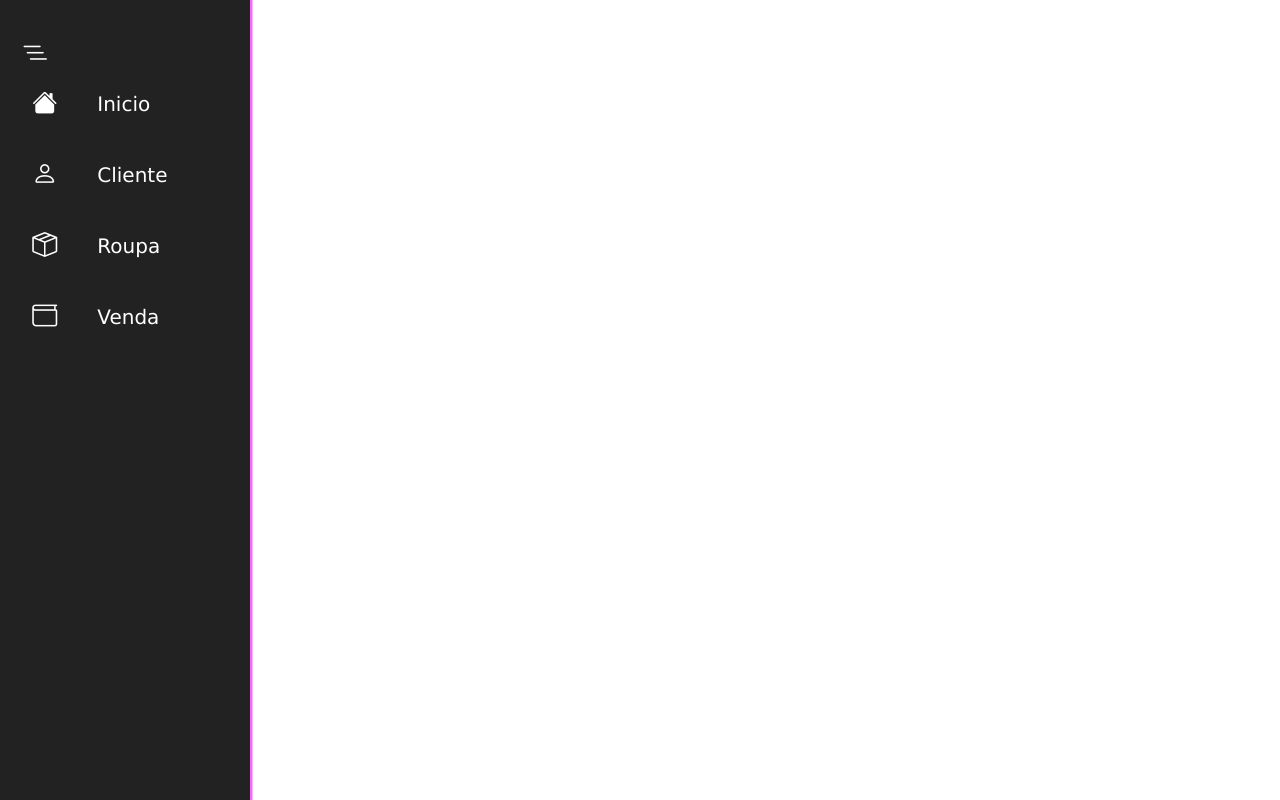
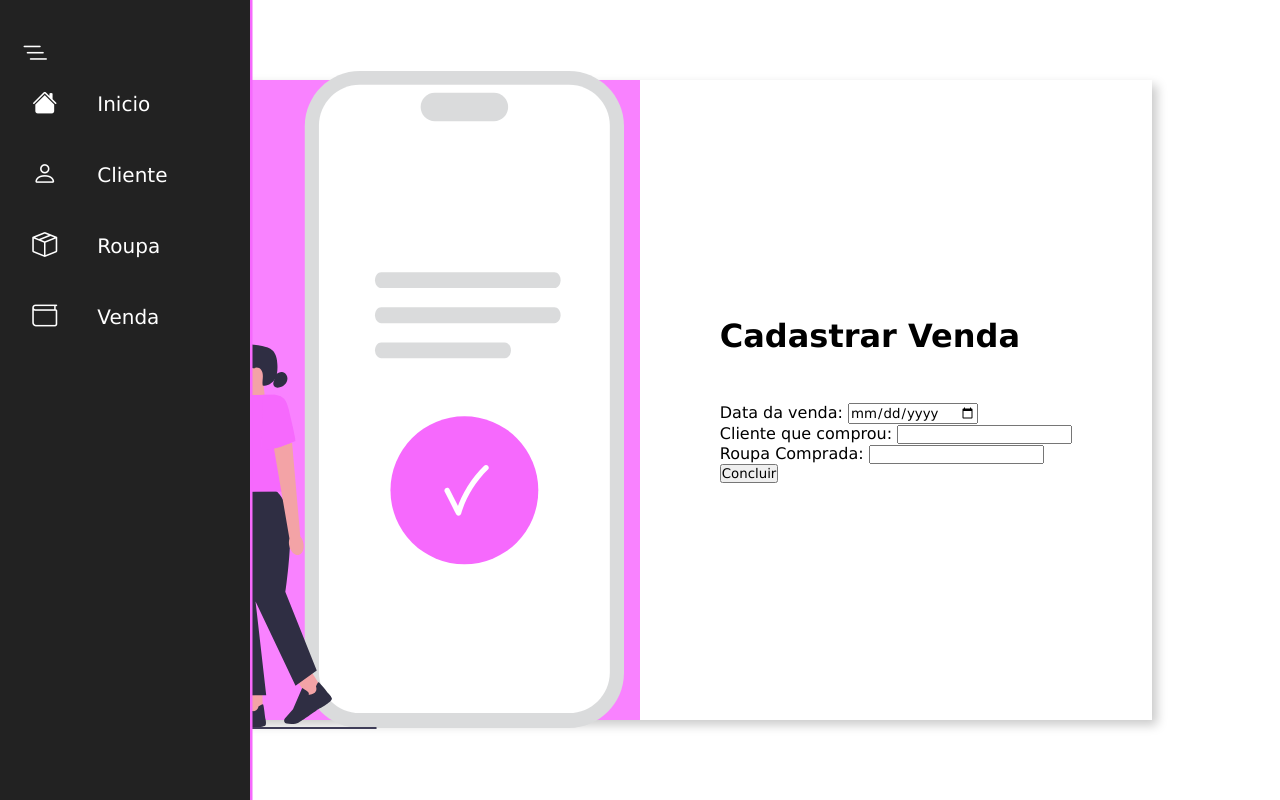
Before and after one commit to raelaraujo0/projetobecho, a Django app: template projeto/projetoapp/templates/brecho/venda/venda.html in a window 1280 px wide. Run offline with Django 4.2, Linux system fonts and the light colour scheme; the template is opened without the code that fills it, so the values that code supplies are empty, except form fields; tables that the repository leaves empty hold one stand-in row (values such as "Sample post"); form fields are guessed from the names that the template uses.

Commit message:
estilizacao formulario

```diff
--- a/projeto/projetoapp/forms.py
+++ b/projeto/projetoapp/forms.py
@@ -5,8 +5,10 @@ class ClienteForm(forms.ModelForm):
     class Meta:
         model = Cliente
         fields = ["idcliente",
-                  "Nome",
-                  "LinkTel"]
+                  "PrimeiroNome",
+                  "SegundoNome",
+                  "Link",
+                  "Tel"]
 
 class RoupaForm(forms.ModelForm):
     class Meta:
--- a/projeto/projetoapp/models.py
+++ b/projeto/projetoapp/models.py
@@ -3,8 +3,10 @@ from django.core.validators import MinValueValidator
 
 class Cliente(models.Model):
     idcliente = models.AutoField(primary_key=True)
-    Nome = models.CharField(max_length = 50)
-    LinkTel = models.CharField(max_length = 30)
+    PrimeiroNome = models.CharField(max_length = 15, blank=True)
+    SegundoNome = models.CharField(max_length = 15, blank=True)
+    Link = models.CharField(max_length = 100, null=True)
+    Tel = models.CharField(max_length = 12, null=True)
 
 class Roupa(models.Model):
     idroupa = models.AutoField(primary_key = True)
--- a/projeto/projetoapp/templates/brecho/partial/head.html
+++ b/projeto/projetoapp/templates/brecho/partial/head.html
@@ -1,11 +1,11 @@
 {% load static %}
 <!DOCTYPE html>
-<html lang="en">
+<html lang="pt-br">
 
 <head>
     <meta charset="UTF-8">
     <meta name="viewport" content="width=device-width, initial-scale=1.0">
     <link rel="stylesheet" href="{% static 'css/index.css' %}">
-    <link rel="stylesheet" href="{% static 'css/pags.css' %}">
+    <link rel="stylesheet" href="{% static 'css/form.css' %}">
     <title>Brecho</title>
 </head>
--- a/projeto/projetoapp/templates/brecho/venda/venda.html
+++ b/projeto/projetoapp/templates/brecho/venda/venda.html
@@ -3,18 +3,39 @@
 {% include 'brecho/partial/sidebar.html' %}
 <body>
 
-    <form action="{% url 'criar_venda' %}" method="post">
+    <div class="conteiner">
+        <div class="con-img">
+            <img src="{% static 'img/vendaform.svg' %}">
+        </div>
+
         <div class="formulario">
-            <h1>Cadastrar Venda</h1> <br>
-            {% csrf_token %}
-            <label for="DataVenda">Data da venda:</label>
-            <input type="date" name="DataVenda">
+            <form action="{% url 'criar_venda' %}" method="post">
+                {% csrf_token %}
+                <div class="formheader">
+                    <div class="titulo">
+                        <h1>Cadastrar Venda</h1>
+                    </div>
+                </div>
 
-            <label for="cliente_comprou">Cliente que comprou:</label>
-            {{ form.cliente_comprou }} <br>
+            <div class="entradas">
 
-            <label for="roupa_comprada"> Roupa Comprada:</label>
-            {{ form.roupa_comprada }} <br>
+                <div class="entradasbox">
+                    <label for="DataVenda">Data da venda:</label>
+                    <input type="date" name="DataVenda" required>
+                </div>
+
+                <div class="entradasbox">
+                    <label for="cliente_comprou">Cliente que comprou:</label>
+                    {{ form.roupa_comprada }}
+                </div>
+
+                <div class="entradasbox">
+                    <label for="roupa_comprada"> Roupa Comprada:</label>
+                    {{ form.cliente_comprou }}
+                </div>
+
+            </div>
+
 
         <div class="concluir">
             <button type="submit">Concluir</button>
@@ -30,6 +51,7 @@
 
         </div>
     </form>
+    </div>
 
 </body>
 </html>
--- /dev/null
+++ b/projeto/static/css/form.css
@@ -0,0 +1,63 @@
+body {
+    width: 100%;
+    height: 100vh;
+    justify-content: center;
+    display: flex;
+    align-items: center;
+}
+
+.conteiner{
+    width: 80%;
+    height: 80vh;
+    display: flex;
+    box-shadow: 5px 5px 10px rgba(0, 0, 0, 0.212);
+}
+
+.con-img {
+    width: 50%;
+    display: flex;
+    justify-content: center;
+    align-items: center;
+    padding: 1rem;
+    background-color: rgb(249, 130, 255);
+}
+
+.con-img img {
+    width: 31rem;
+}
+
+.formulario {
+    width: 50%;
+    display: flex;
+    justify-content: center;
+    align-items: center;
+    flex-direction: column;
+}
+
+.formheader {
+    display: flex;
+    justify-content: space-between;
+    margin-bottom: 3rem;
+}
+
+.concluir {
+    display: flex;
+    align-items: center;
+}
+
+.concluir buttom {
+    border: 0;
+    background-color: rgb(222, 55, 255);
+    cursor: pointer;
+    border-radius: 5px;
+}
+
+.concluir buttom:hover {
+    background-color: rgb(213, 5, 255)
+}
+
+.concluir buttom a {
+    text-decoration: 0;
+    font-weight: 300;
+    color: white;
+}
--- a/projeto/static/css/index.css
+++ b/projeto/static/css/index.css
@@ -3,6 +3,11 @@
     margin: 0;
     box-sizing: border-box;
     font-family:Verdana, Geneva, Tahoma, sans-serif
+}
+
+body {
+    width: 100%;
+    height: 100vh;
 }
 
 main {
@@ -54,21 +59,6 @@ main {
 .success
 {
     color: green;
-}
-
-.concluir button
-{
-    width: 100px;
-    margin-bottom: 10px;
-    border-radius: 5px;
-    background-color:green;
-    color: white;
-}
-
-.concluir button:hover
-{
-    background-color:green;
-    color: white;
 }
 
 .list {
--- a/projeto/static/css/pags.css
+++ /dev/null
@@ -1,23 +0,0 @@
-.formulario, .formulario label, .attdel
-{
-    display:block;
-    align-items: center;
-    justify-content: center;
-}
-
-.formulario
-{
-    color: #ffffff;
-    padding: 25px;
-}
-
-.formulario label
-{
-    margin-bottom: 10px;
-}
-
-.attdel
-{
-    width: 50%;
-    height: 100vh;
-}
```
Also changed, not shown: projeto/projetoapp/templates/brecho/cliente/cliente.html (+36 -11 lines), projeto/projetoapp/templates/brecho/home.html (+11 -1 lines), projeto/projetoapp/templates/brecho/roupa/roupa.html (+34 -9 lines), projeto/db.sqlite3, projeto/projetoapp/migrations/0021_remove_cliente_linktel_remove_cliente_nome_and_more.py (added), projeto/static/img/clientefront.svg (added), projeto/static/img/roupafront.svg (added), projeto/static/img/vendaform.svg (added).
